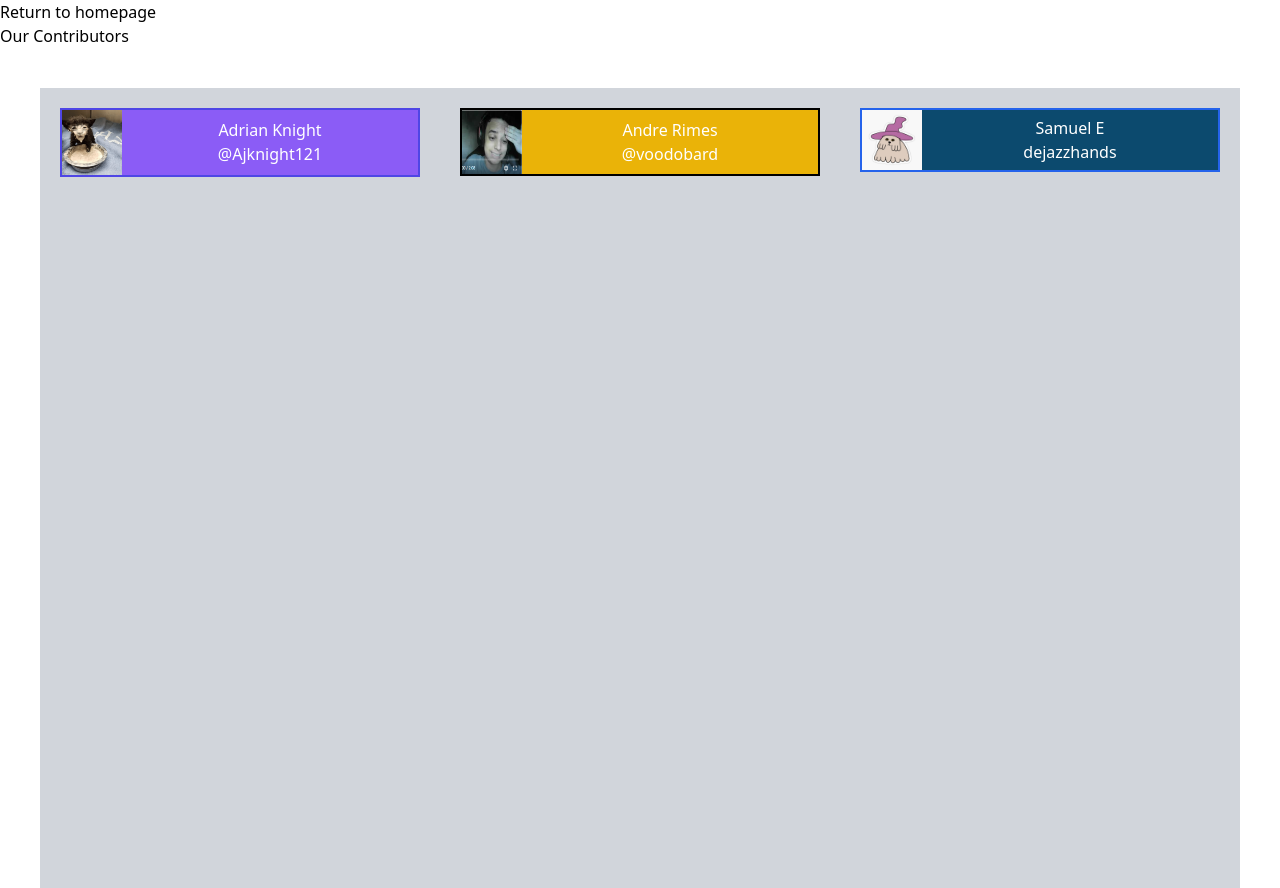
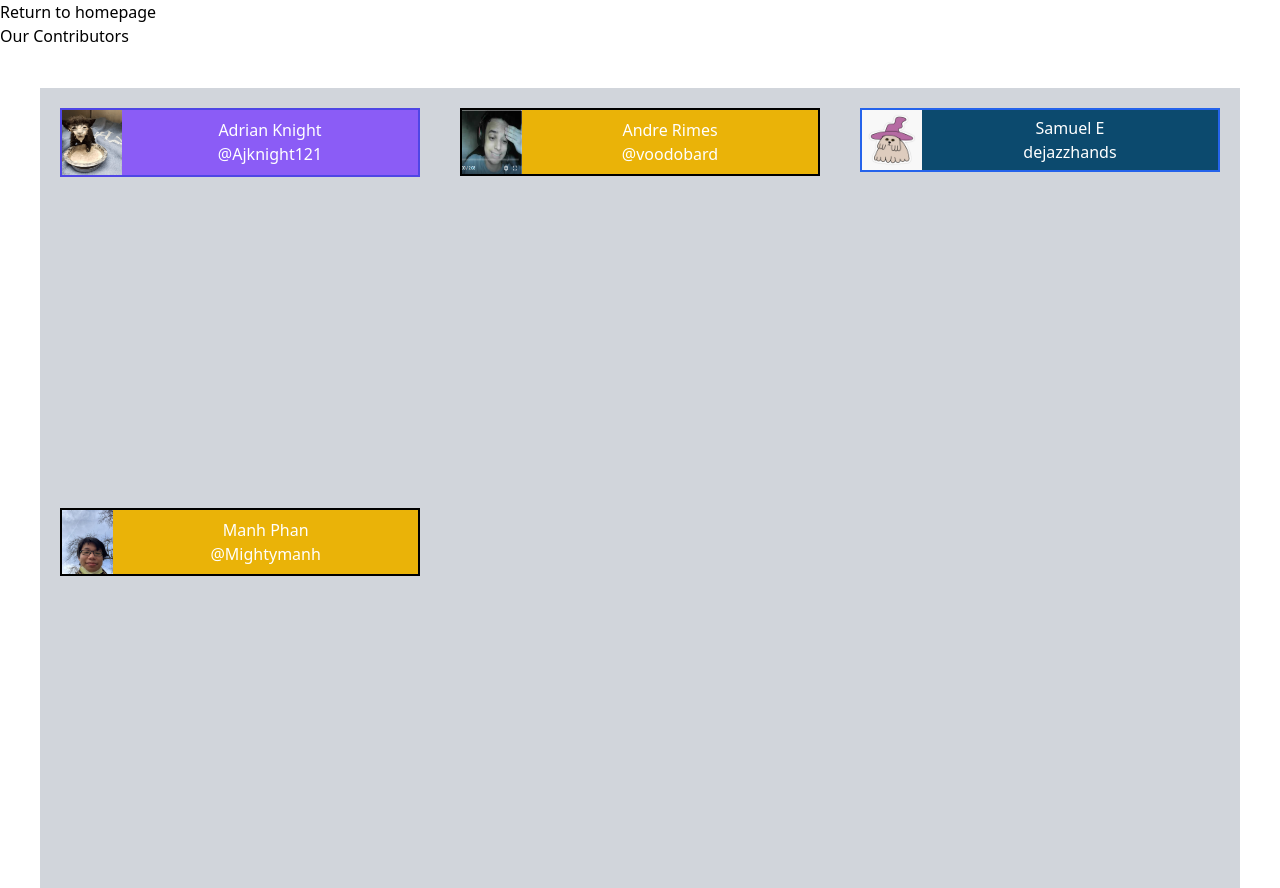
Before and after one commit to acm-uic/marketplace, a Next.js app: page /Contributors in a window 1280 px wide. Built offline with nearby package versions, Linux system fonts and the light colour scheme.

Commit message:
add usercard named Manh

```diff
--- a/app/Contributors/page.jsx
+++ b/app/Contributors/page.jsx
@@ -1,6 +1,6 @@
 import Link from 'next/link'
 import React from 'react'
-import {AdrianKnight, Andre, SamuelE} from '../components/UserCard'
+import {AdrianKnight, Andre, Manh_Phan, SamuelE} from '../components/UserCard'
 
 const ContributorPage = () => {
 
@@ -13,6 +13,7 @@ const ContributorPage = () => {
         <AdrianKnight/>
         <Andre />
         <SamuelE/>
+        <Manh_Phan/>
       </div>
     </div>
   )
--- a/app/components/UserCard.jsx
+++ b/app/components/UserCard.jsx
@@ -4,6 +4,7 @@ import Link from "next/link";
 import profilePicAdrian from "/app/images/MilkFaceCatGif.gif";
 import anotherProfile from "/app/images/dog.jpg";
 import profilePicAndre from "/app/images/photoAndre.png";
+import profilePicManh from "app/images/manh.jpeg";
 export const AdrianKnight = () => {
   return (
     <div>
@@ -58,3 +59,19 @@ export const SamuelE = () => {
   );
 
 }
+
+export const Manh_Phan = () => {
+  return(
+    <div >
+    <div  style={{ height: '68px' }}  className="flex justify-center align-middle bg-yellow-500 w-300px  m-5 border-solid border-2 border-black cursor-pointer hover:shadow-xl" >
+      <Image src={profilePicManh} width={60} height={60} alt=""/>
+      <div className="text-white text-center w-full self-center">
+        <h3 className="font-2xl">Manh Phan</h3>
+        <div>
+          <Link  href={"https://github.com/Mightymanh"}>@Mightymanh</Link>
+        </div>
+      </div>
+    </div>
+  </div>
+  );
+}
```
Also changed, not shown: app/images/manh.jpeg (added).
